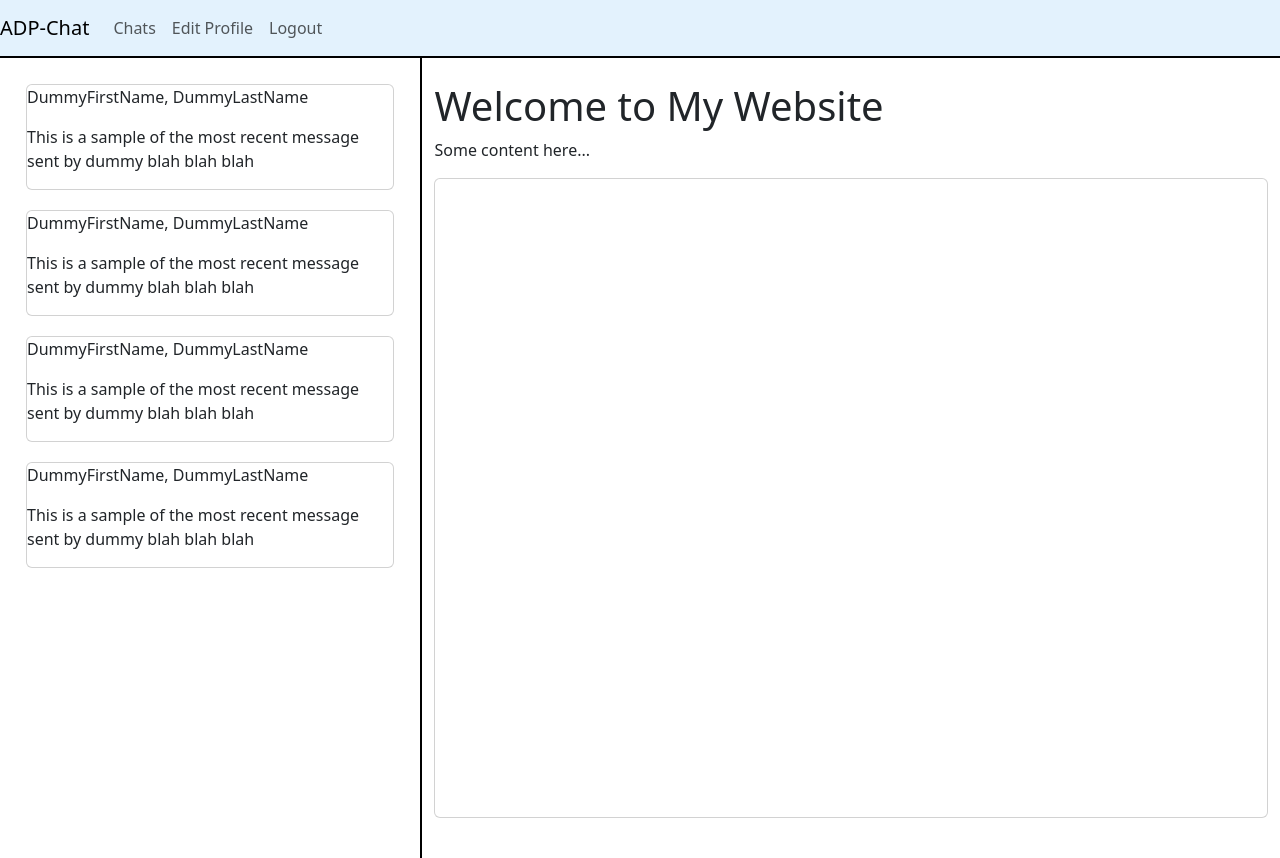
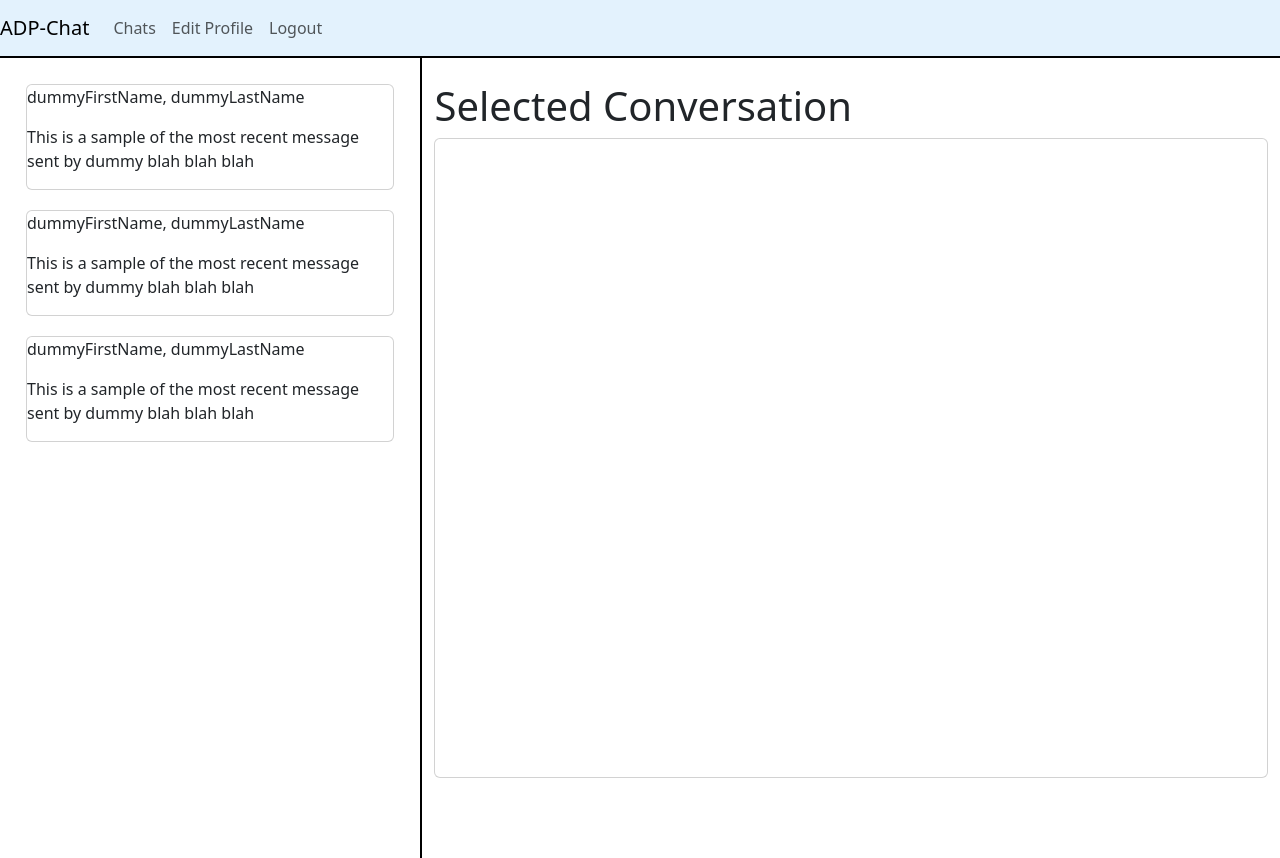
Before and after one commit to alexharris0214/Web-Chat-Application, a React (Vite) app in the folder front-end/: page / in a window 1280 px wide. Built offline with nearby package versions, Linux system fonts and the light colour scheme.

Commit message:
started working with context for conversations

```diff
--- a/front-end/src/App.jsx
+++ b/front-end/src/App.jsx
@@ -1,20 +1,25 @@
-import "bootstrap/dist/css/bootstrap.min.css"
-import "bootstrap/dist/js/bootstrap.bundle.min"
+import "bootstrap/dist/css/bootstrap.min.css";
+import "bootstrap/dist/js/bootstrap.bundle.min";
 
-import { NavBar } from "./components/NavBar"
-import { SideChatWindow } from "./components/SideChatWindow"
-import { MainWindow } from "./components/MainWindow"
+import { NavBar } from "./components/NavBar";
+import { SideChatWindow } from "./components/SideChatWindow";
+import { MainWindow } from "./components/MainWindow";
+import { ConversationContext, ConversationProvider } from "./providers/ConversationProvider";
+import { useContext } from "react";
 
 function App() {
+
   return (
     <>
-      <NavBar/>
-        <div className="d-flex">
-        <SideChatWindow/>
-        <MainWindow/>
+      <NavBar />
+      <div className="d-flex">
+        <ConversationProvider>
+          <SideChatWindow />
+          <MainWindow />
+        </ConversationProvider>
       </div>
     </>
-  )
+  );
 }
 
-export default App
+export default App;
--- a/front-end/src/components/MainWindow.jsx
+++ b/front-end/src/components/MainWindow.jsx
@@ -3,8 +3,7 @@ import React from 'react';
 export const MainWindow = () => {
     return (
         <div className="container-fluid">
-            <h1 className="mt-4">Welcome to My Website</h1>
-            <p>Some content here...</p>
+            <h1 className="mt-4">Selected Conversation</h1>
             <div className='card' style={{ minHeight: '80%'}}>
 
             </div>
--- a/front-end/src/components/SideChatWindow.jsx
+++ b/front-end/src/components/SideChatWindow.jsx
@@ -1,30 +1,23 @@
 import React from "react";
 import { ConversationCard } from "./ConversationCard";
+import { useContext } from "react";
+import { ConversationContext } from "../providers/ConversationProvider";
 
 export const SideChatWindow = () => {
+    const {conversations} = useContext(ConversationContext)
+
     return (
         <div className="d-flex flex-column vh-100 text-white p-3" style={{ minWidth: '350px',  borderRight: '2px solid black' }}>
             <div className="list-group list-group-flush">
-                <ConversationCard
-                    firstName = "DummyFirstName"
-                    lastName = "DummyLastName"
-                    mostRecentMessage = "This is a sample of the most recent message sent by dummy blah blah blah"
-                />
-                <ConversationCard
-                    firstName = "DummyFirstName"
-                    lastName = "DummyLastName"
-                    mostRecentMessage = "This is a sample of the most recent message sent by dummy blah blah blah"
-                />
-                <ConversationCard
-                    firstName = "DummyFirstName"
-                    lastName = "DummyLastName"
-                    mostRecentMessage = "This is a sample of the most recent message sent by dummy blah blah blah"
-                />
-                <ConversationCard
-                    firstName = "DummyFirstName"
-                    lastName = "DummyLastName"
-                    mostRecentMessage = "This is a sample of the most recent message sent by dummy blah blah blah"
-                />
+                {conversations.map(conversation => {
+                    return(
+                        <ConversationCard
+                            firstName = {conversation.firstName}
+                            lastName = {conversation.lastName}
+                            mostRecentMessage = "This is a sample of the most recent message sent by dummy blah blah blah"
+                        />
+                    )
+                })}
             </div>
         </div>
     );
--- /dev/null
+++ b/front-end/src/providers/ConversationProvider.jsx
@@ -0,0 +1,59 @@
+import React, { createContext, useState } from "react";
+
+const ConversationContext = createContext();
+
+const ConversationProvider = ({ children }) => {
+    const [selectedConversationIndex, setSelectedConversationIndex] = useState(0)
+    const contextValues = {
+        conversations:[
+            {
+                id:"42139087123",
+                firstName:"dummyFirstName",
+                lastName:"dummyLastName",
+                messages:[
+                    {
+                        text:"dummy conversation text",
+                        recipientId: "412342987",
+                        senderId: "41234213",
+                        timeStamp: "sample TimeStapm"
+                    }
+                ]
+            },
+            {
+                id:"42139087123",
+                firstName:"dummyFirstName",
+                lastName:"dummyLastName",
+                messages:[
+                    {
+                        text:"dummy conversation text",
+                        recipientId: "412342987",
+                        senderId: "41234213",
+                        timeStamp: "sample TimeStapm"
+                    }
+                ]
+            },
+            {
+                id:"42139087123",
+                firstName:"dummyFirstName",
+                lastName:"dummyLastName",
+                messages:[
+                    {
+                        text:"dummy conversation text",
+                        recipientId: "412342987",
+                        senderId: "41234213",
+                        timeStamp: "sample TimeStapm"
+                    }
+                ]
+            }
+        ],
+        selectedConversationIndex: selectedConversationIndex,
+        setSelectedConversationIndex: setSelectedConversationIndex
+    }
+  return (
+    <ConversationContext.Provider value={contextValues}>
+      {children}
+    </ConversationContext.Provider>
+  );
+};
+
+export { ConversationContext, ConversationProvider };
```
